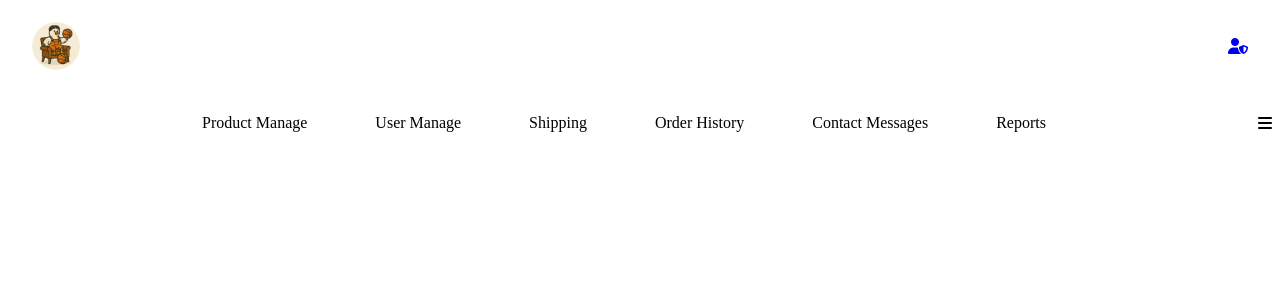
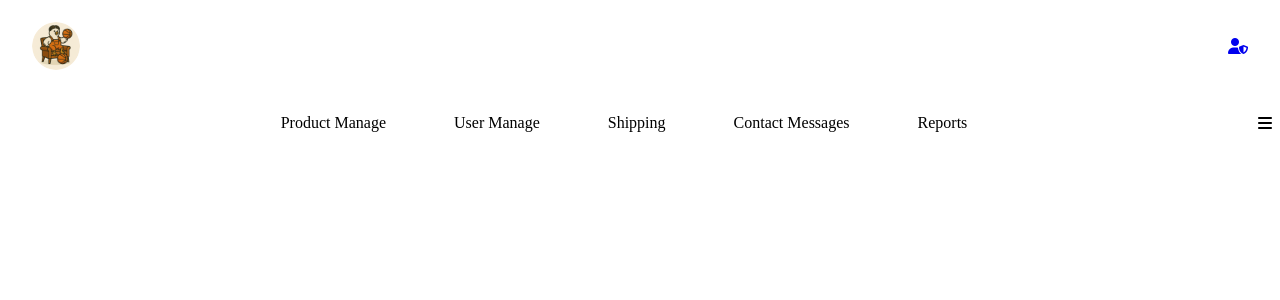
Before and after one commit to wx05820/WIS-ASG, a PHP site: page /admin/adminheader.php in a window 1280 px wide. Shown: the top 300 px of the page. Run offline with PHP 8.4, Linux system fonts and the light colour scheme; some libraries are stand-ins or nearby versions.

Commit message:
adminheader

```diff
--- a/Assignment/admin/adminheader.php
+++ b/Assignment/admin/adminheader.php
@@ -79,7 +79,6 @@ $image_base_path = $is_in_subdirectory ? '/../' : '';
             <li><a href="../../product/list.php">Product Manage</a></li>
             <li><a href="../../admin/usermanage/list.php">User Manage</a></li>
 			<li><a href="/admin/shipping.php">Shipping</a></li>
-            <li><a href="../../product/orderhistory.php">Order History</a></li>
             <li><a href="../../admin/contact_messages.php">Contact Messages</a></li>
             <li><a href="../../admin/report.php">Reports</a></li>
         </ul>
```
